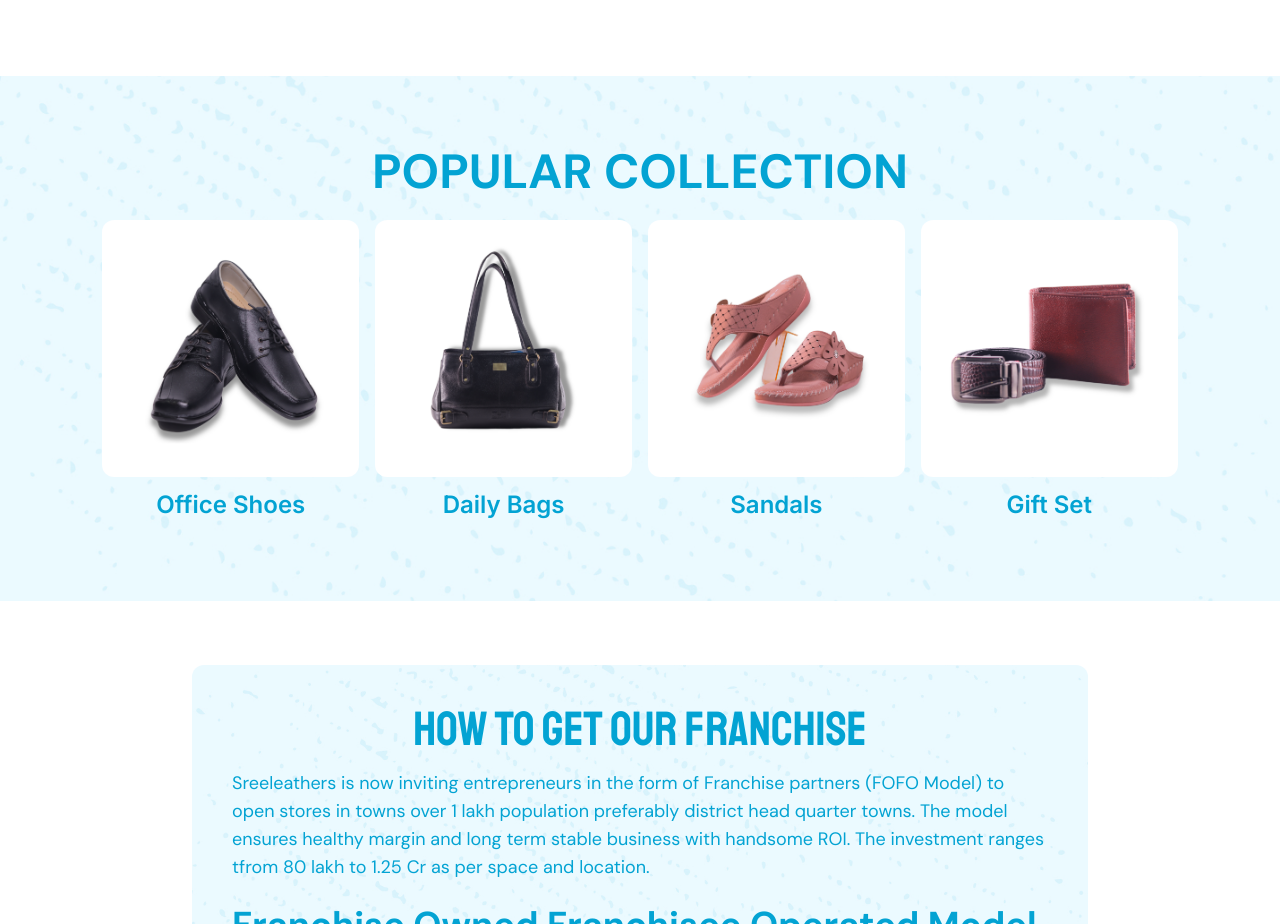
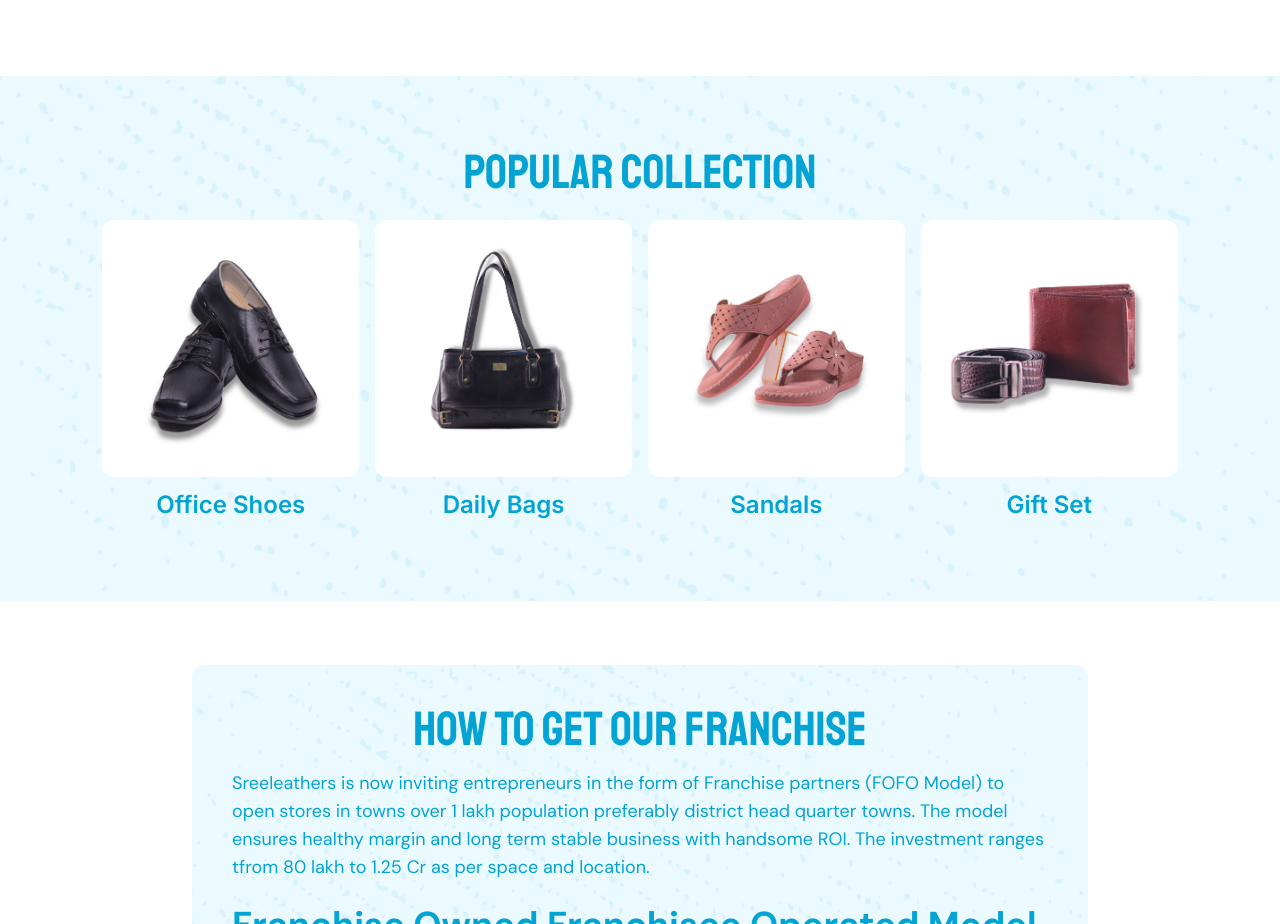
Before and after one commit to ShivamIT23/Sreeleathers, a React (Vite) app in the folder frontend/: page / in a window 1280 px wide. Shown: the part 3210-4134 px from the top of the page. Built offline with nearby package versions, Linux system fonts and the light colour scheme.

Commit message:
Corrected font

```diff
--- a/frontend/src/components/Main.tsx
+++ b/frontend/src/components/Main.tsx
@@ -59,7 +59,7 @@ export default function Main() {
       </section>
       <Category />
       <section className="bg-div min-h-[40vh] h-fit flex flex-col justify-between pt-[6vh] pb-[10vh] px-[8vw] font-bold sans text-[16px]">
-        <h2 className="w-full flex justify-center font-bold text-3xl sm:text-5xl py-[3vh] text-center">
+        <h2 className="w-full flex justify-center stans font-normal text-3xl sm:text-5xl py-[3vh] text-center">
           POPULAR COLLECTION
         </h2>
         <div className="grid sm:grid-cols-2 md:grid-cols-4 gap-4">
--- a/frontend/src/index.css
+++ b/frontend/src/index.css
@@ -17,6 +17,10 @@ body{
   background-image: url('/backCover1.jpg');
   background-size: cover;
   background-position: center;
+}
+
+.stans{
+  font-family: 'Staatliches', sans-serif;
 }
 
 .roboto {
--- a/frontend/src/pages/Contact.tsx
+++ b/frontend/src/pages/Contact.tsx
@@ -52,6 +52,9 @@ export default function ContactPage() {
             onChange={(e) => setEmailAddress(e.target.value)}
             placeholder="khushboo@gmail.com"
           />
+          <div>
+
+          </div>
           <FormTextAreaField
             label="Message"
             id="message"
```
